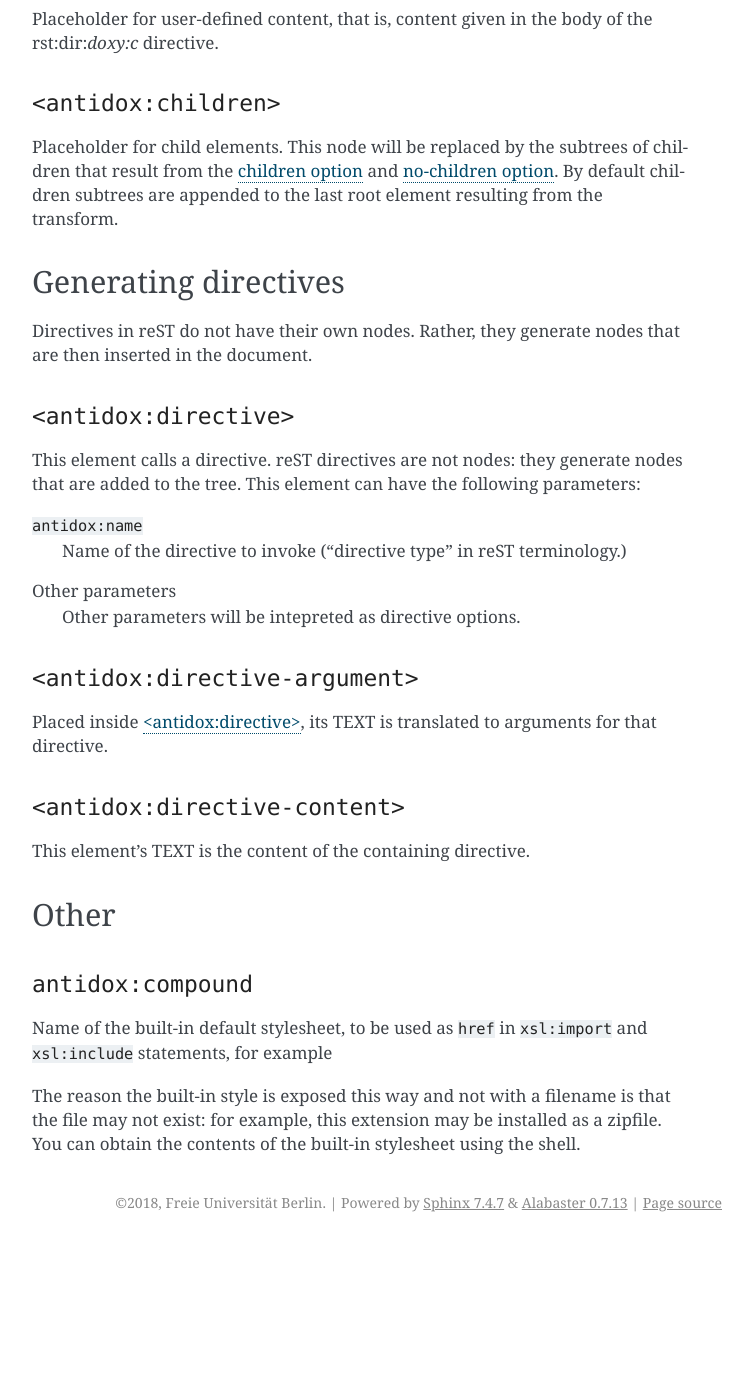
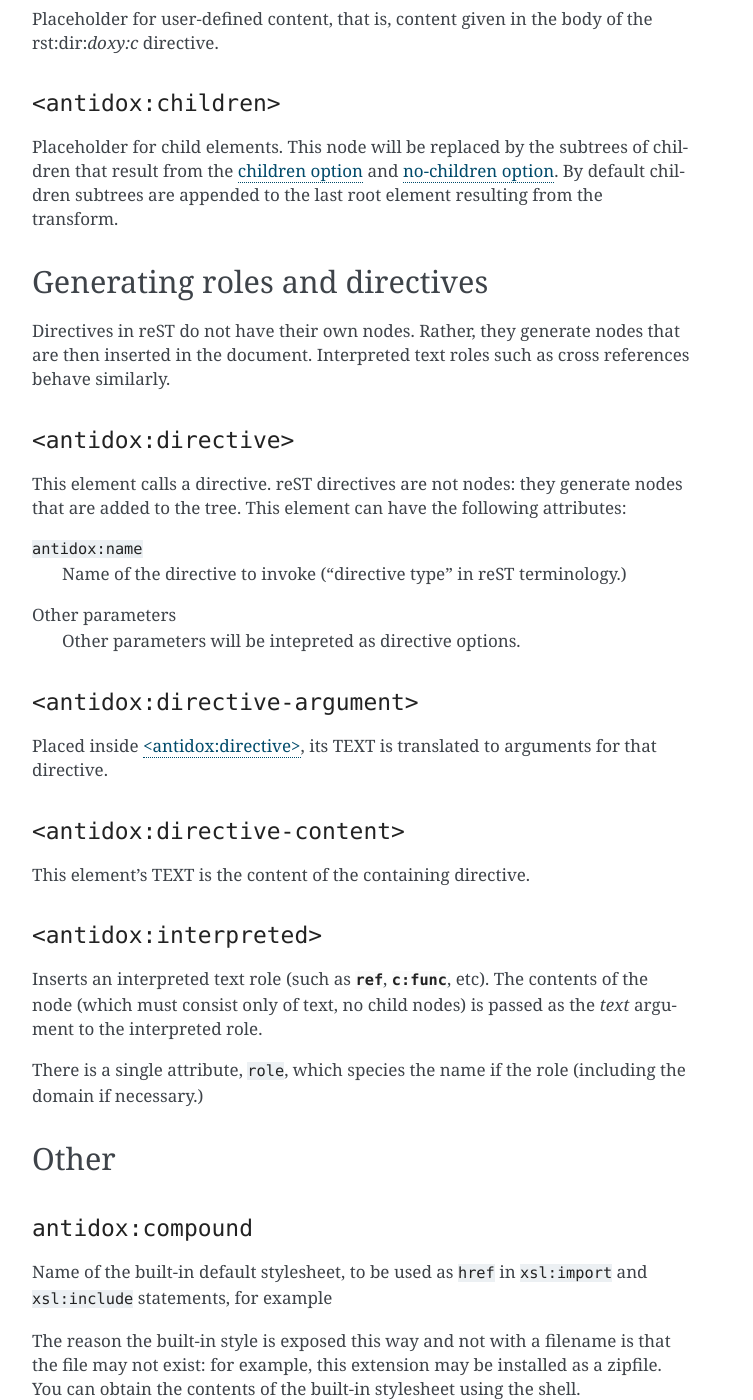
Before and after one commit to jcarrano/antidox, a Sphinx documentation site: the page built from doc/source/templating.rst, in a window 1280 px wide and 1400 px high, scrolled down 1605 px. Shown: the whole window, without its empty margins (388-1141 px from the left). Built offline with Sphinx 7.4.7, drawn with Linux system fonts in a browser that asks for light colours; before the commit the page ends 2847 px from its top, so only the background shows below that; some of the changed text lies outside the part shown.

Commit message:
Better document antidox:interpreted.

```diff
--- a/doc/source/templating.rst
+++ b/doc/source/templating.rst
@@ -89,11 +89,12 @@ children that result from the :ref:`children option <children-option>` and
 :ref:`no-children option <no-children-option>`. By default children subtrees are
 appended to the last root element resulting from the transform.
 
-Generating directives
----------------------
+Generating roles and directives
+-------------------------------
 
 Directives in reST do not have their own nodes. Rather, they generate nodes that
-are then inserted in the document.
+are then inserted in the document. Interpreted text roles such as cross
+references behave similarly.
 
 .. _antidox-directive-elem:
 
@@ -101,7 +102,7 @@ are then inserted in the document.
 ~~~~~~~~~~~~~~~~~~~~~~~
 
 This element calls a directive. reST directives are not nodes: they generate
-nodes that are added to the tree. This element can have the following parameters:
+nodes that are added to the tree. This element can have the following attributes:
 
 ``antidox:name``
   Name of the directive to invoke ("directive type" in reST terminology.)
@@ -120,6 +121,16 @@ for that directive.
 
 This element's TEXT is the content of the containing directive.
 
+``<antidox:interpreted>``
+~~~~~~~~~~~~~~~~~~~~~~~~~
+
+Inserts an interpreted text role (such as :rst:role:`ref`, :rst:role:`c:func`,
+etc). The contents of the node (which must consist only of text, no child nodes)
+is passed as the `text` argument to the interpreted role.
+
+There is a single attribute, ``role``, which species the name if the role
+(including the domain if necessary.)
+
 Other
 -----
 
```
Also changed, not shown: 1 other file.
